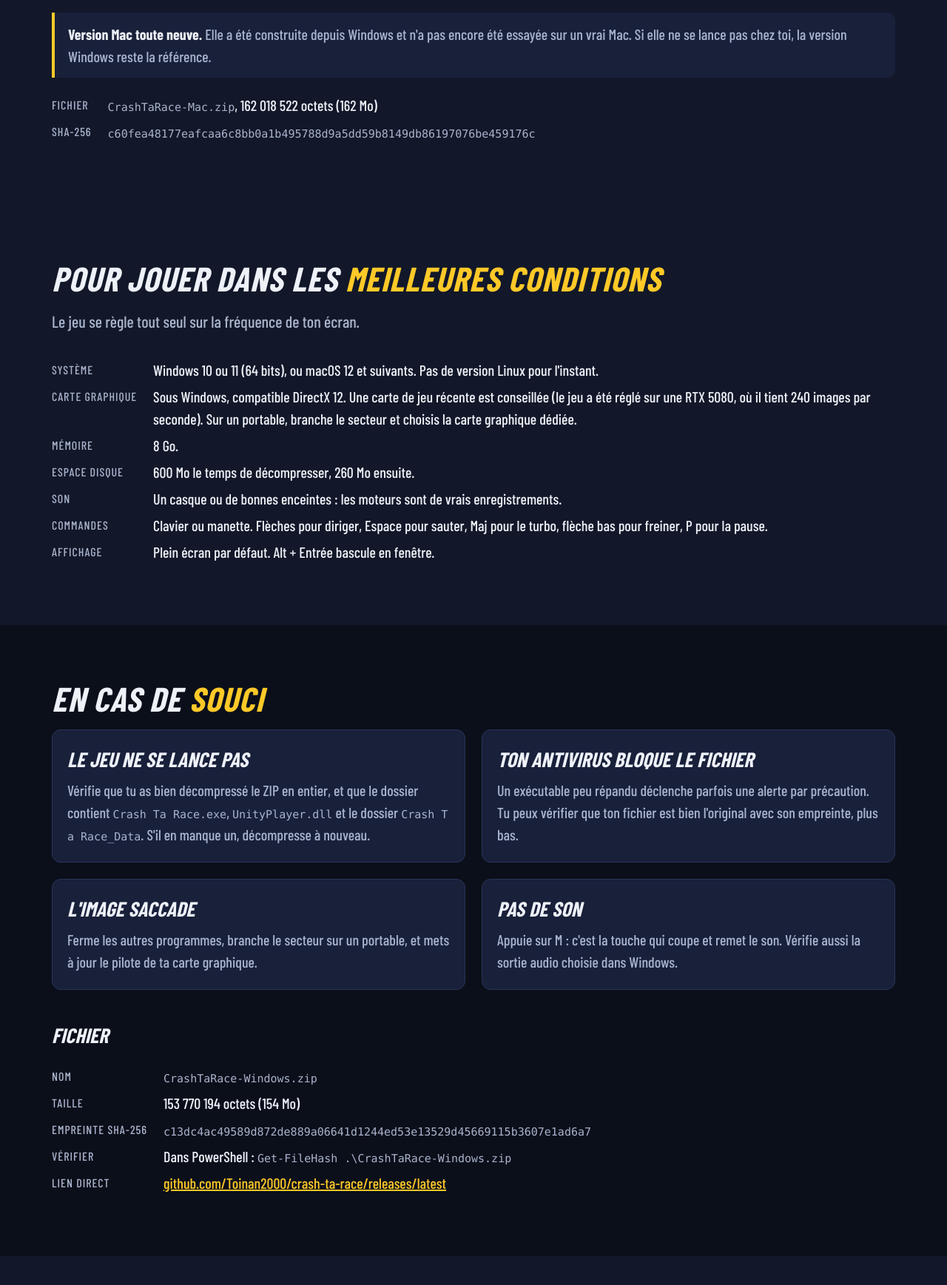
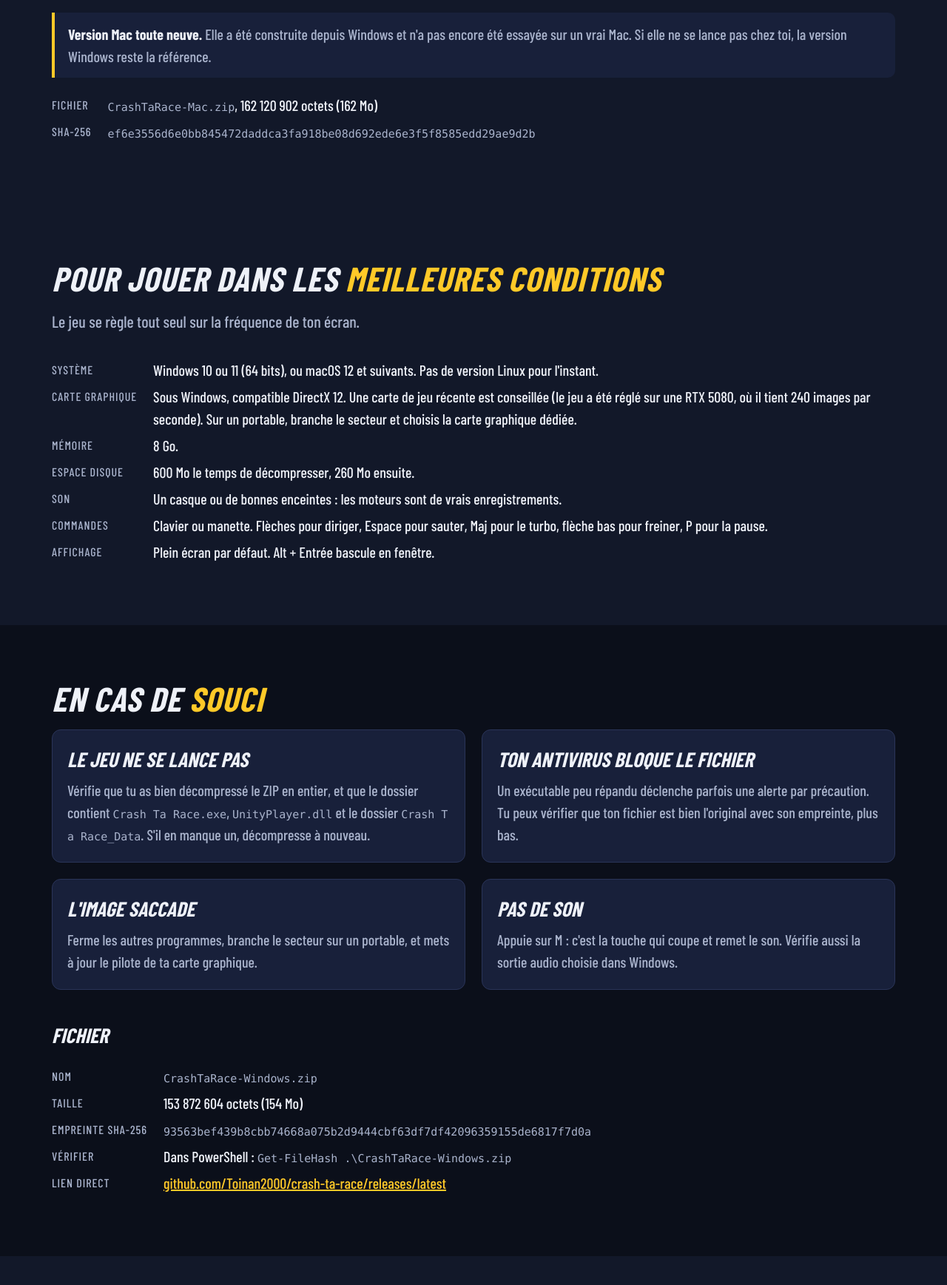
Before and after one commit to Toinan2000/crash-ta-race, a plain HTML site: page telecharger.html in a window 1280 px wide. Shown: the part 1960-3697 px from the top of the page at 74% size. Drawn offline with nearby package versions, Linux system fonts and the light colour scheme; a web font is replaced by a local one.

```diff
--- a/telecharger.html
+++ b/telecharger.html
@@ -72,8 +72,8 @@
     <p class="note" style="margin-top:22px"><strong>macOS refuse quand même, ou dit que l'application est endommagée ?</strong> Ouvre Réglages Système, puis Confidentialité et sécurité, et clique sur « Ouvrir quand même » en bas de la page. Sinon, ouvre le Terminal, tape <code>xattr -cr</code> suivi d'un espace, glisse l'application dans la fenêtre, appuie sur Entrée, puis relance le jeu.</p>
     <p class="note" style="margin-top:14px"><strong>Version Mac toute neuve.</strong> Elle a été construite depuis Windows et n'a pas encore été essayée sur un vrai Mac. Si elle ne se lance pas chez toi, la version Windows reste la référence.</p>
     <dl class="fiche" style="margin-top:22px">
-      <dt>Fichier</dt><dd><code>CrashTaRace-Mac.zip</code>, 162 018 522 octets (162 Mo)</dd>
-      <dt>SHA-256</dt><dd><code>c60fea48177eafcaa6c8bb0a1b495788d9a5dd59b8149db86197076be459176c</code></dd>
+      <dt>Fichier</dt><dd><code>CrashTaRace-Mac.zip</code>, 162 120 902 octets (162 Mo)</dd>
+      <dt>SHA-256</dt><dd><code>ef6e3556d6e0bb845472daddca3fa918be08d692ede6e3f5f8585edd29ae9d2b</code></dd>
     </dl>
   </div>
 </section>
@@ -106,8 +106,8 @@
     <h3 style="margin-top:40px">Fichier</h3>
     <dl class="fiche">
       <dt>Nom</dt><dd><code>CrashTaRace-Windows.zip</code></dd>
-      <dt>Taille</dt><dd>153 770 194 octets (154 Mo)</dd>
-      <dt>Empreinte SHA-256</dt><dd><code>c13dc4ac49589d872de889a06641d1244ed53e13529d45669115b3607e1ad6a7</code></dd>
+      <dt>Taille</dt><dd>153 872 604 octets (154 Mo)</dd>
+      <dt>Empreinte SHA-256</dt><dd><code>93563bef439b8cbb74668a075b2d9444cbf63df7df42096359155de6817f7d0a</code></dd>
       <dt>Vérifier</dt><dd>Dans PowerShell : <code>Get-FileHash .\CrashTaRace-Windows.zip</code></dd>
       <dt>Lien direct</dt><dd><a href="https://github.com/Toinan2000/crash-ta-race/releases/latest/download/CrashTaRace-Windows.zip">github.com/Toinan2000/crash-ta-race/releases/latest</a></dd>
     </dl>
```
